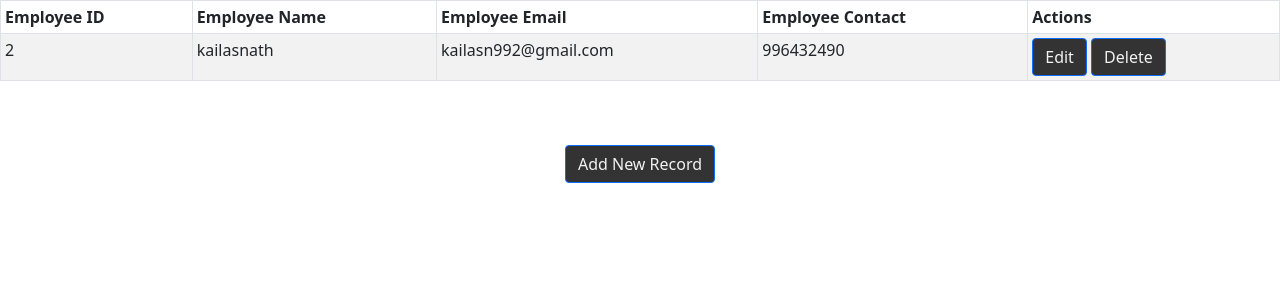
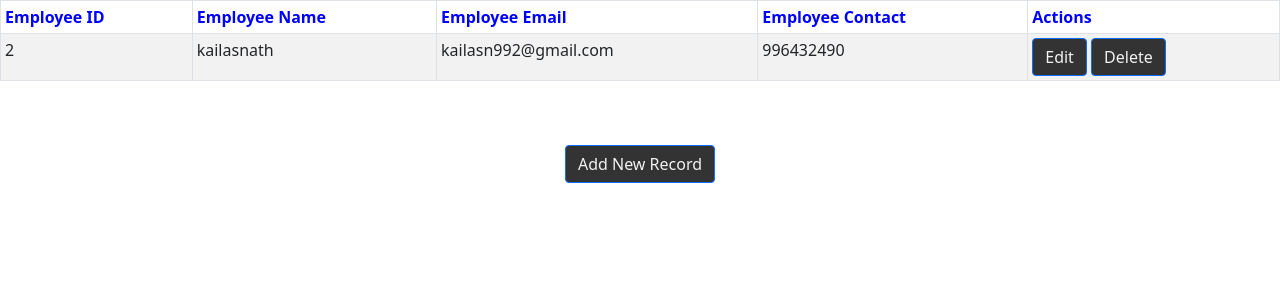
Before and after one commit to sabarinathem/crud-application, a Django app: page /show/ in a window 1280 px wide. Shown: the part 44-344 px from the top of the page. Run offline with Django 3.2, Linux system fonts and the light colour scheme; a user stored in the database is signed in; data comes from the database, SQL or seed files in the repository; both versions use the stored data as it was after the commit.

Commit message:
add color in table heading of show.html

```diff
--- a/employee/templates/employee/show.html
+++ b/employee/templates/employee/show.html
@@ -23,11 +23,11 @@
 <table class="table table-striped table-bordered table-sm">
     <thead class="thead-dark">
     <tr>
-        <th>Employee ID</th>
-        <th>Employee Name</th>
-        <th>Employee Email</th>
-        <th>Employee Contact</th>
-        <th>Actions</th>
+        <th style="color: blue;">Employee ID</th>
+        <th style="color: blue;">Employee Name</th>
+        <th style="color: blue;">Employee Email</th>
+        <th style="color: blue;">Employee Contact</th>
+        <th style="color: blue;">Actions</th>
     </tr>
     </thead>
     <tbody>
```
Also changed, not shown: db.sqlite3.
